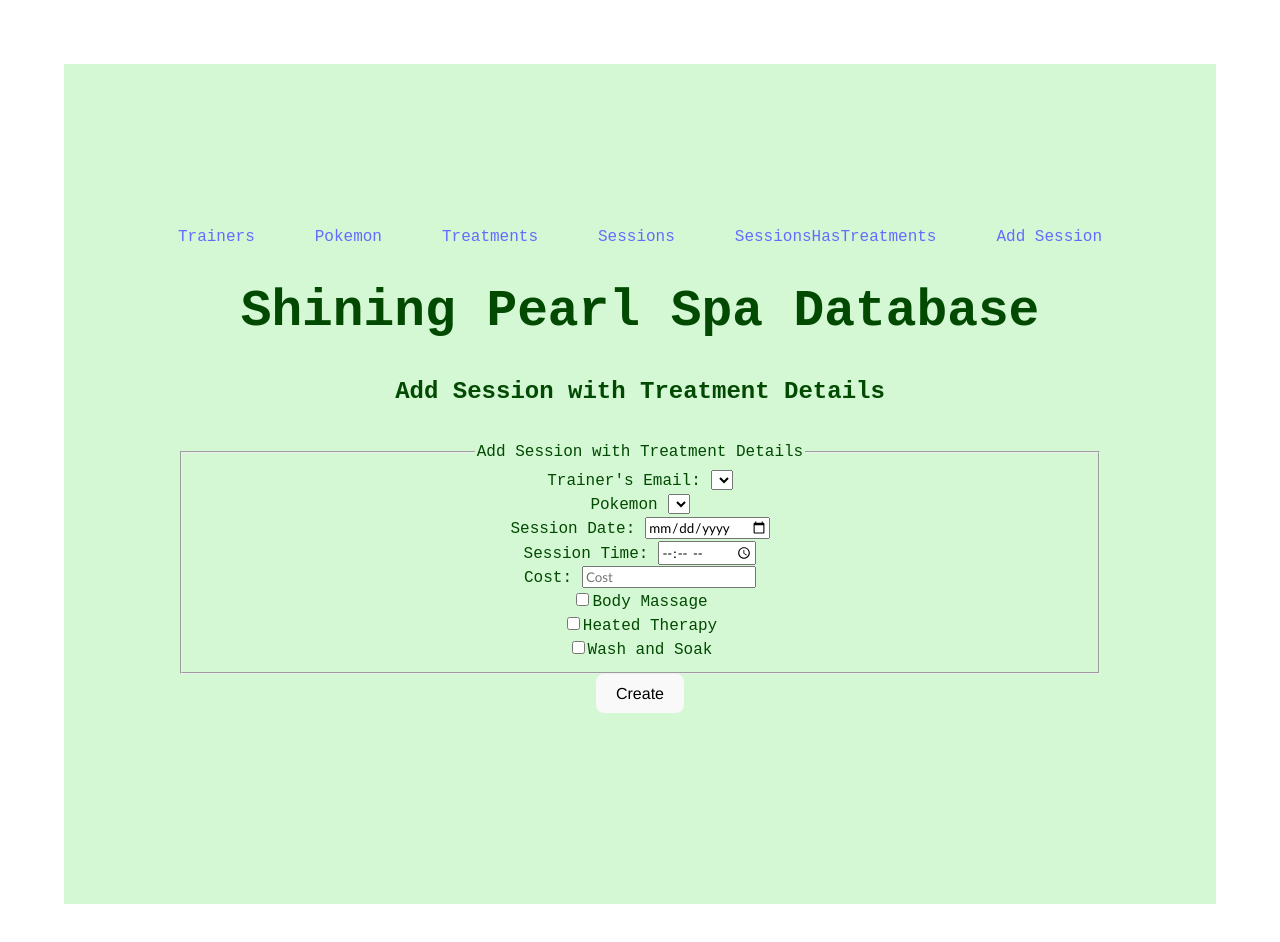
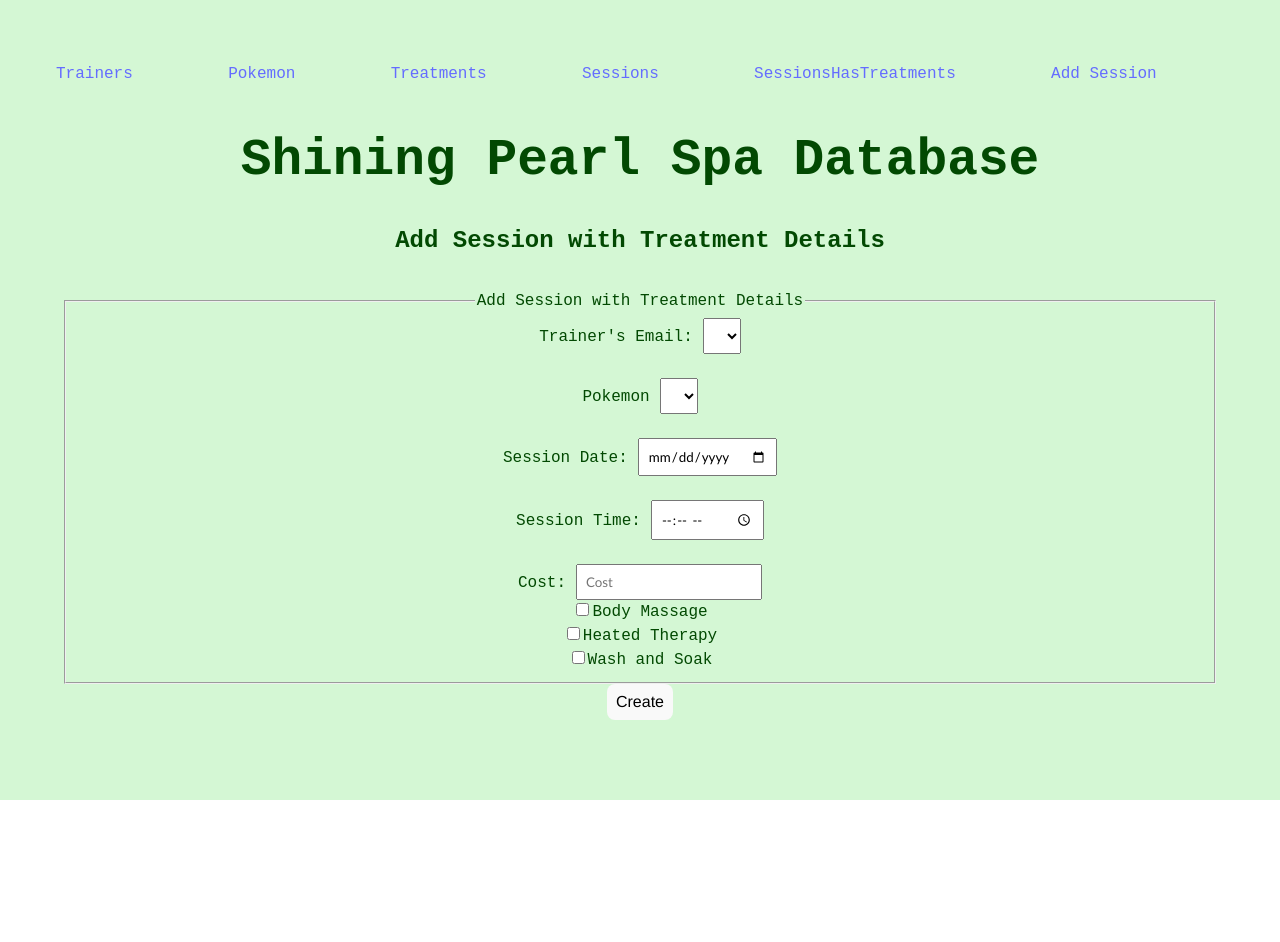
Before and after one commit to htsiang/cs340_project, a React (Vite) app in the folder 340_proj_app/: page /addSession in a window 1280 px wide. Shown: the top 942 px of the page. After the commit the page ends 800 px from the top, so only its background shows below. Built offline with nearby package versions, Linux system fonts and the light colour scheme.

Commit message:
CSS changes: changed paddings to various other options like margin and display attributes. Added extra padding to App-nav and the root.

```diff
--- a/340_proj_app/src/App.css
+++ b/340_proj_app/src/App.css
@@ -3,14 +3,43 @@
   margin: 0 auto;
   padding: 2rem;
   text-align: center;
+  display: flex;
+  flex-direction: column;
+  min-height: 0;
+  overflow-x: auto;
+  width: 100%;
+}
+
+.App-nav {
+  display: flex;
+  align-items: center;
+  gap: 0.75rem;
+  padding: 0.5rem 1rem;
+  flex-wrap: wrap;
+}
+
+.App-nav .link {
+  display: flex;
+  gap: 0.5rem;
+  margin-left: auto;
+  flex: 1 1 auto;
+  align-items: center;
+  flex-wrap: wrap;
+}
+
+.App-nav a {
+  white-space: nowrap;
+  padding: 0.25rem 0.5rem;
+  text-decoration: none;
+  flex-shrink: 1;
+  min-width: 0;
 }
 
 body{
   font-family:'Courier New', Courier, monospace;
-  background-color: rgb(212, 247, 212);
+  background: rgb(212, 247, 212);
   color: rgb(2, 73, 2);
-  margin: 5%;
-  padding: 20px;
+  margin: 0;
 }
 
 .link {
@@ -27,6 +56,7 @@ table {
   margin-left: auto;
   border: solid;
   border-color: rgb(2, 73, 2);
+  width: 100%;
 }
 
 tr > th {
@@ -55,11 +85,17 @@ tr > td {
 }
 
 .form-field {
-  padding: 30px;
+  margin: -1 0;
+  display: block;
+  align-items: center;
 }
 
 .label {
   padding-right: 10px;
+}
+
+input, select, button {
+  padding: 0.5rem;
 }
 
 input, select {
```
